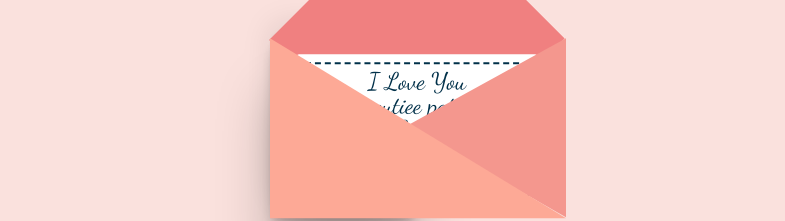
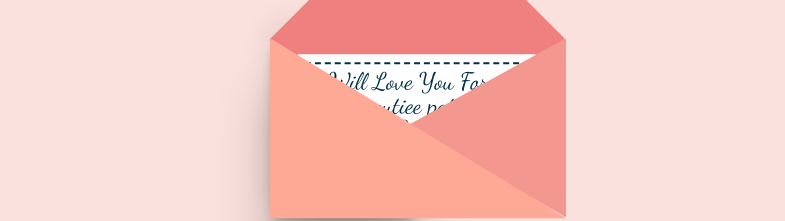
Before and after one commit to Your-s-Truly/LoveHer, a plain HTML site: page index.html in a window 1280 px wide. Shown: the part 284-505 px from the top of the page, without its empty margins (247-1032 px from the left). Drawn offline with Linux system fonts and the light colour scheme; a web font is replaced by a local one.

Commit message:
Add more loving words

```diff
--- a/index.html
+++ b/index.html
@@ -16,7 +16,7 @@
             <div class="envelope"></div>
             <div class="card">
                 <div class="text">
-                    I Love You<br> My cutiee patootie<br>Sejal
+                    I Will Love You Forever<br> My cutiee patootie<br>Sejal
                 </div>
                 <div class="heart"></div>
             </div>
```
